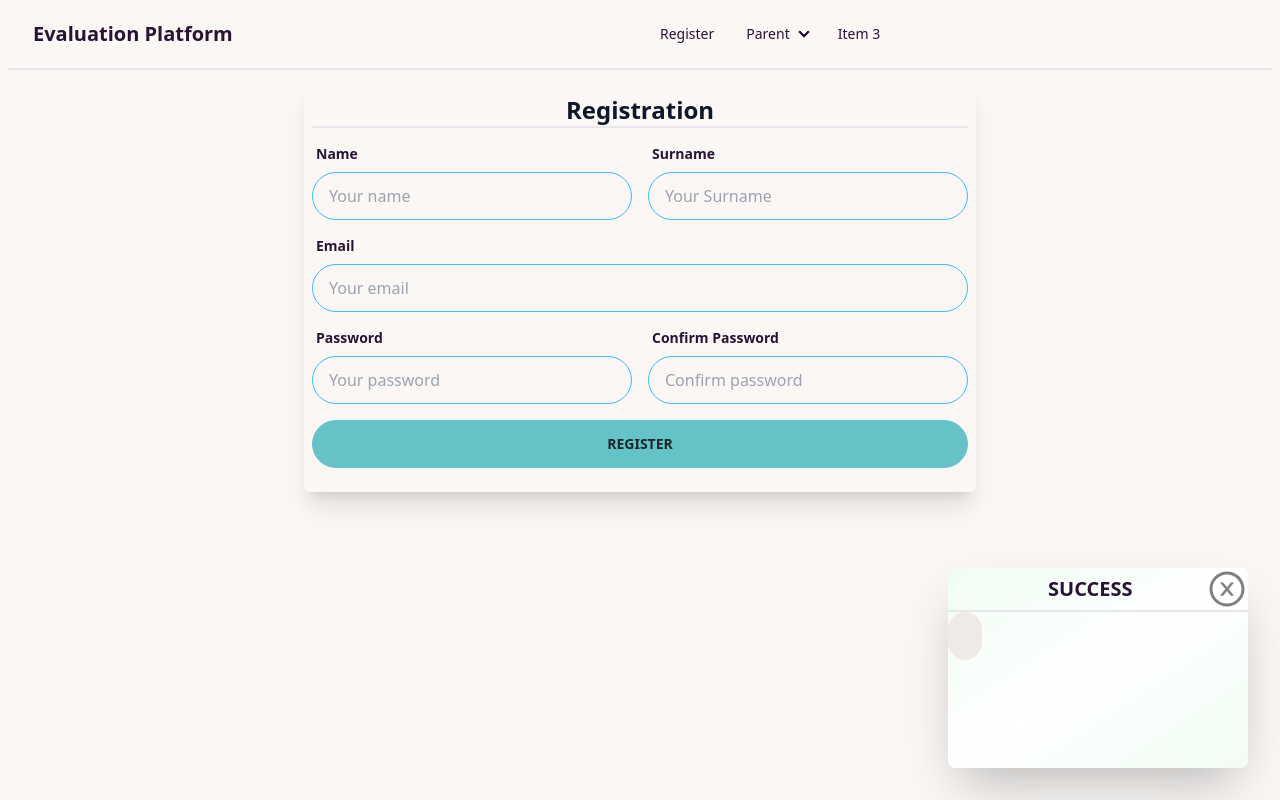
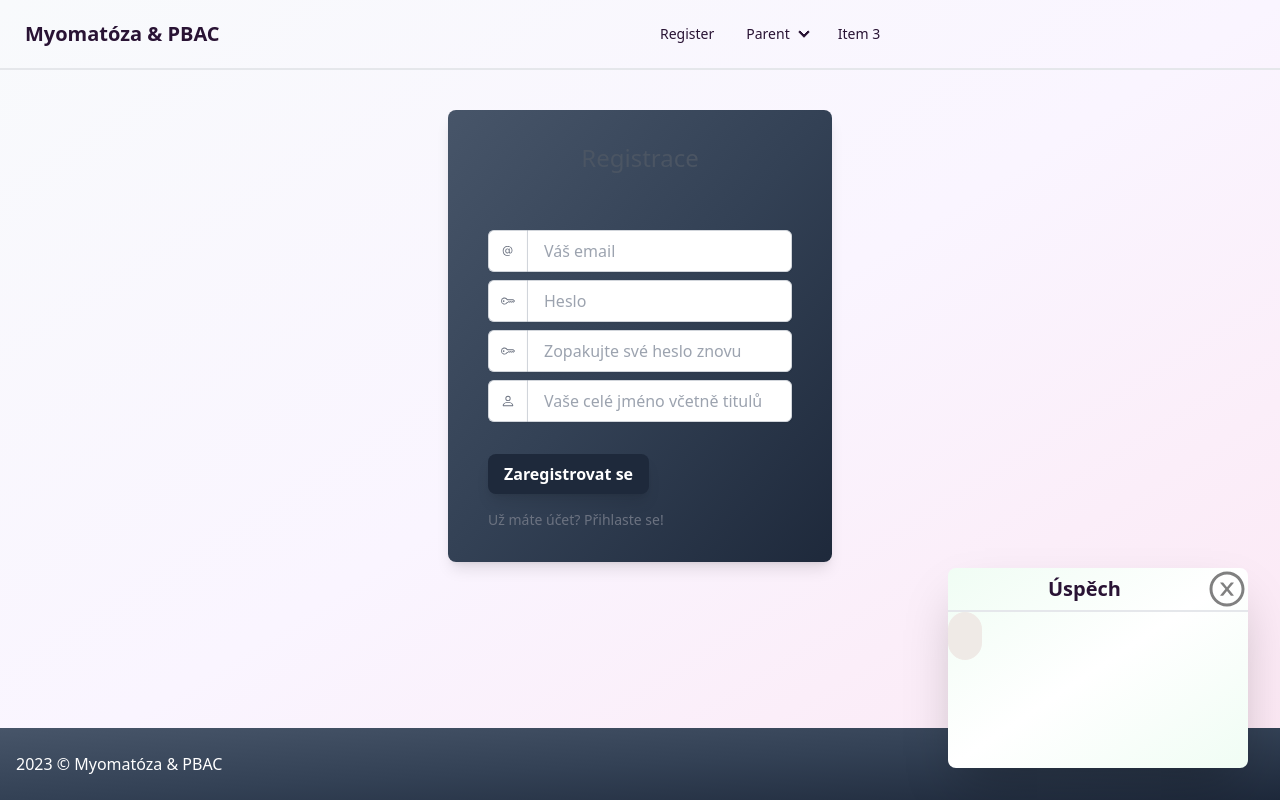
Before and after one commit to jaroslavhuss/myomatoza-pbac, a React (Vite) app in the folder apps/client/: page /register in a window 1280 px wide. Built offline with nearby package versions, Linux system fonts and the light colour scheme.

Commit message:
changes done

```diff
--- a/apps/client/index.html
+++ b/apps/client/index.html
@@ -4,7 +4,7 @@
     <meta charset="UTF-8" />
     <link rel="icon" type="image/svg+xml" href="/vite.svg" />
     <meta name="viewport" content="width=device-width, initial-scale=1.0" />
-    <title>Vite + React + TS</title>
+    <title>Myomatóza & PBAC</title>
   </head>
   <body>
     <div id="root"></div>
--- a/apps/client/src/App.tsx
+++ b/apps/client/src/App.tsx
@@ -8,6 +8,7 @@ import Register from "./components/Users/Register";
 import { Route, Routes } from "react-router-dom";
 import { useSelector } from "react-redux";
 import { ISuccessGlobalState } from "./store/store";
+import Footer from "./components/GlobalComponents/Footer";
 
 export default function App() {
   const showSuccess: boolean | undefined = useSelector(
@@ -17,13 +18,16 @@ export default function App() {
   );
 
   return (
-    <div className="max-w-7xl mx-auto px-2">
-      <Navigation />
-      <Routes>
-        <Route path="/" element={<Login name="Title" />} />
-        <Route path="/register" element={<Register />} />
-      </Routes>
-      {showSuccess && <Success />}
+    <div className="min-h-screen flex flex-col bg-gradient-to-br from-slate-50 via-purple-50 to-pink-100">
+      <div className="flex-1">
+        <Navigation />
+        <Routes>
+          <Route path="/" element={<Login />} />
+          <Route path="/register" element={<Register />} />
+        </Routes>
+        {showSuccess && <Success />}
+        <Footer />
+      </div>
     </div>
   );
 }
--- /dev/null
+++ b/apps/client/src/components/GlobalComponents/Footer.tsx
@@ -0,0 +1,17 @@
+import React from "react";
+
+interface Props {}
+
+const Footer: React.FC<Props> = ({}) => {
+  return (
+    <footer className="w-full text-white bg-gradient-to-br from-slate-600 via-slate-700 to-slate-800 absolute bottom-0">
+    <div className="flex flex-col items-center px-4 py-6 mx-auto lg:items-stretch lg:justify-between lg:flex-row max-w-7xl">
+      <div className="flex flex-col items-center justify-center w-full mx-auto lg:flex-row lg:justify-between">
+       {new Date().getFullYear()} © Myomatóza & PBAC
+      </div>
+    </div>
+  </footer>
+  );
+};
+
+export default Footer;
--- a/apps/client/src/components/GlobalComponents/Navigation.tsx
+++ b/apps/client/src/components/GlobalComponents/Navigation.tsx
@@ -21,13 +21,13 @@ const [showErrorBar, setShowErrorBar] = useState<boolean>(false)
   },[errorList.error.errorMessages.length])
   return (
     <div className="mx-auto max-w-7xl lg:border-b-2 xl:border-b-2 md:border-b-2 ">
-    <div className="navbar bg-base-100">
+    <div className="navbar">
     <div className="navbar-start">
       <div className="dropdown">
         <label tabIndex={0} className="btn btn-ghost lg:hidden">
           <svg xmlns="http://www.w3.org/2000/svg" className="h-5 w-5" fill="none" viewBox="0 0 24 24" stroke="currentColor"><path strokeLinecap="round" strokeLinejoin="round" strokeWidth="2" d="M4 6h16M4 12h8m-8 6h16" /></svg>
         </label>
-        <ul tabIndex={0} className="menu menu-sm dropdown-content mt-3 z-[1] p-2 shadow bg-base-100 rounded-box w-52">
+        <ul tabIndex={0} className="menu menu-sm dropdown-content mt-3 z-[1] p-2 shadow rounded-box w-52">
 
           <li>
             <a>Parent</a>
@@ -39,7 +39,7 @@ const [showErrorBar, setShowErrorBar] = useState<boolean>(false)
           <li><a>Item 3</a></li>
         </ul>
       </div>
-      <Link to="/" className="btn btn-ghost normal-case text-xl">Evaluation Platform</Link>
+      <Link to="/" className="btn btn-ghost normal-case text-xl">Myomatóza & PBAC</Link>
     </div>
     <div className="navbar-center hidden lg:flex">
       <ul className="menu menu-horizontal px-1">
--- a/apps/client/src/components/GlobalComponents/Success.tsx
+++ b/apps/client/src/components/GlobalComponents/Success.tsx
@@ -10,7 +10,7 @@ const Success: React.FC = ({}) => {
   });
   const dispatch = useDispatch();
   return (
-    <div className="w-[300px] h-[200px] bg-gradient-to-br from-green-50 via-white to-green-50 overflow-scroll absolute bottom-0 right-0 m-8 rounded-lg shadow-2xl">
+    <div className="w-[300px] h-[200px] bg-gradient-to-br from-green-50 via-white to-green-50 overflow-scroll absolute bottom-0 right-0 m-8 rounded-lg shadow-2xl z-20">
       <div className="relative w-auto h-auto overflow-scroll">
         <div className="grid grid-cols-3 border-b-2">
           <div className="col-span-1">{success.date}</div>
@@ -18,7 +18,7 @@ const Success: React.FC = ({}) => {
             className="col-span-1 justify-center align-middle self-center font-bold"
             style={{ fontSize: 20 }}
           >
-            SUCCESS
+            Úspěch
           </div>
           <div className="col-span-1 justify-self-end">
             <AiOutlineCloseCircle
--- a/apps/client/src/components/Users/Login.tsx
+++ b/apps/client/src/components/Users/Login.tsx
@@ -1,14 +1,80 @@
-import React from 'react';
+import React from "react";
+import { BsAt, BsKey } from "react-icons/bs";
+import { Link } from "react-router-dom";
+interface Props {}
 
-interface Props {
-  name: string;
-}
+const Login: React.FC<Props> = () => {
+  return (
+    <div className="flex flex-col items-center justify-center mt-10">
+      <div className="flex flex-col w-full max-w-sm px-4 py-8  rounded-lg shadow-lg sm:px-6 md:px-8 lg:px-10 bg-gradient-to-br from-slate-600 via-slate-700 to-slate-800">
+        <div className="self-center mb-6 text-xl font-light text-gray-600 sm:text-2xl dark:text-white">
+          Přihlášení do svého účtu
+        </div>
+        <div className="mt-8">
+          <form action="#" autoComplete="off" className="relative">
+            <div className="flex flex-col mb-2">
+              <div className="flex relative ">
+                <span className="rounded-l-md inline-flex items-center px-3 border-t bg-white border-l border-b  border-gray-300 text-gray-500 shadow-sm text-sm">
+                  <BsAt />
+                </span>
+                <input
+                  type="text"
+                  id="sign-in-email"
+                  className="rounded-r-md flex-1 appearance-none border border-gray-300 w-full py-2 px-4 bg-white text-gray-700 placeholder-gray-400
 
-const Login: React.FC<Props> = ({ name }) => {
-  return (
-    <div>
-      <h1>{name}</h1>
-      <p>Ahoj, jak to jde</p>
+                  shadow-sm text-base focus:outline-none focus:ring-2 focus:ring-purple-600 focus:border-transparent"
+                  placeholder="Your email"
+                />
+              </div>
+            </div>
+            <div className="flex flex-col mb-6">
+              <div className="flex relative ">
+                <span className="rounded-l-md inline-flex items-center px-3 border-t bg-white border-l border-b  border-gray-300 text-gray-500 shadow-sm text-sm">
+                  <BsKey />
+                </span>
+                <input
+                  type="password"
+                  id="sign-in-email"
+                  className="rounded-r-md flex-1 appearance-none border border-gray-300 w-full py-2 px-4 bg-white text-gray-700 placeholder-gray-400
+
+                  shadow-sm text-base focus:outline-none focus:ring-2 focus:ring-purple-600 focus:border-transparent"
+                  placeholder="Your password"
+                />
+              </div>
+            </div>
+            <div className="flex items-center mb-6 -mt-4">
+              <div className="flex ml-auto">
+                <a
+                  href="#"
+                  className="inline-flex text-xs font-thin text-gray-500 sm:text-sm dark:text-gray-100 hover:text-gray-700 dark:hover:text-white"
+                >
+                  Zapomněli jste heslo?
+                </a>
+              </div>
+            </div>
+            <div className="flex w-full mt-8">
+            <button
+              type="submit"
+              className="py-2 px-4 focus:ring-offset-purple-200
+              text-white transition ease-in duration-200 text-center text-base font-semibold focus:outline-none focus:ring-2 focus:ring-offset-2  rounded-lg bg-slate-800 shadow-lg hover:bg-slate-400"
+            >
+              Zaregistrovat se
+            </button>
+          </div>
+            <div className="flex items-center mt-4">
+              <div className="flex mr-auto">
+                <Link
+                  to="/register"
+                  className="inline-flex text-xs font-thin text-gray-500 sm:text-sm dark:text-gray-100 hover:text-gray-700 dark:hover:text-white"
+                >
+                  Nemáte účet? Zaregistrujte se
+                </Link>
+              </div>
+            </div>
+
+          </form>
+        </div>
+      </div>
     </div>
   );
 };
--- a/apps/client/src/components/Users/Register.tsx
+++ b/apps/client/src/components/Users/Register.tsx
@@ -1,193 +1,145 @@
-import React, { useEffect, useState } from "react";
-import { emptyFormData, FormData } from "./interface_empty/register.interface";
+import React, { useState } from "react";
+import { BsAt, BsKey, BsPerson } from "react-icons/bs";
+import { Link } from "react-router-dom";
+import {  IFormData, emptyFormData} from "./interface_empty/register.interface";
+import {validatePasswords, isPasswordValid} from "../../utils/InputValidations"
+import { useDispatch } from "react-redux";
 import { setError } from "../../store/gsms/errorSlice";
-import { useDispatch } from "react-redux";
-import { AxiosAPI } from "../../utils/AxiosApi";
+interface Props {}
+const Register: React.FC<Props> = ({}) => {
+  const dispatch = useDispatch()
+  const [allowEmail, setAllowEmail] = useState<boolean>(true);
+  const [formData, setFormData] = useState<IFormData>(emptyFormData);
 
-const Register: React.FC = () => {
-  const dispatch = useDispatch();
-  const [formData, setFormData] = useState<FormData>(emptyFormData)
-  const [errorMessage, setErrorMessage] = useState<string>("");
-  const [errorStatus, setErrorStatus] = useState<boolean>(true);
-
-  useEffect(() => {
-    setTimeout(() => {
-      setErrorMessage("");
-      setErrorStatus(false);
-    }, 5000);
-  }, [errorMessage, errorStatus]);
-
-  //Handle submit with axios:
-
- const handleSubmit = async (e: React.FormEvent<HTMLFormElement>) => {
+  const handleRegistrationSubmit = (e: React.FormEvent<HTMLFormElement>) => {
     e.preventDefault();
-    const { name, surname, email, password, confirmedPassword } = formData;
-    if (name === "") {
+    /**
+     * Password validation
+     */
+    const passValid:boolean = isPasswordValid(formData.password);
+    if(!passValid){
       dispatch(setError({
-        message:"Name is required",
-        rawData:"Name can not be empty! Please enter a name!",
+        message:"Heslo musí obsahovat alespoň 8 znaků, písmeno a číslo!",
+        rawData:""
       }))
       return;
     }
-
-    if (surname === "") {
+    const passMatch:boolean = validatePasswords(formData.password, formData.confirmedPassword);
+    if(!passMatch){
       dispatch(setError({
-        message:"Surname is required",
-        rawData:"Surname can not be empty! Please enter a surname!",
+        message:"Hesla se neshodují",
+        rawData:""
       }))
       return;
     }
-
-    if (email === "") {
-      dispatch(setError({
-        message:"Email is required",
-        rawData:"Email can not be empty! Please enter a email!",
-      }))
-      return;
+  };
+  return (
+    <div className="flex flex-col items-center justify-center mt-10">
+      <div className="flex flex-col w-full max-w-sm px-4 py-8  rounded-lg shadow-lg sm:px-6 md:px-8 lg:px-10 bg-gradient-to-br from-slate-600 via-slate-700 to-slate-800">
+        <div className="self-center mb-6 text-xl font-light text-gray-600 sm:text-2xl dark:text-white">
+          Registrace
+        </div>
+        <div className="mt-8">
+          <form action="#" autoComplete="off" className="relative" onSubmit={handleRegistrationSubmit}>
+            <div className="flex flex-col mb-2">
+              <div className="flex relative ">
+                <span className="rounded-l-md inline-flex items-center px-3 border-t bg-white border-l border-b  border-gray-300 text-gray-500 shadow-sm text-sm">
+                  <BsAt />
+                </span>
+                <input
+                  name="hcp-email"
+                  type="text"
+                  className="rounded-r-md flex-1 appearance-none border border-gray-300 w-full py-2 px-4 bg-white text-gray-700 placeholder-gray-400
+                shadow-sm text-base focus:outline-none focus:ring-2 focus:ring-purple-600 focus:border-transparent"
+                  placeholder="Váš email"
+                  autoComplete="off"
+                  disabled={allowEmail}
+                  onMouseOver={() => {
+                    setAllowEmail(false);
+                  }}
+                  onFocus={() => {
+                    setAllowEmail(false);
+                  }}
+                  onMouseLeave={() => {
+                    setAllowEmail(true);
+                  }}
+                  value={formData?.email}
+                  onChange={(e) => {
+                    setFormData({
+                      ...formData,
+                      email: e.target.value,
+                    });
                   }
-
-    const emailRegex = new RegExp(
-      // eslint-disable-next-line no-useless-escape
-      "^[a-zA-Z0-9_.+-]+@[a-zA-Z0-9-]+.[a-zA-Z0-9-.]+$"
-    );
-    if (!emailRegex.test(email)) {
-      dispatch(setError({
-        message:"Email is not valid",
-        rawData:"Email is not valid! Please enter a valid email!",
-      }))
-      return;
                   }
-
-    if (password === "") {
-     dispatch(setError({
-        message:"Password is required",
-        rawData:"Password can not be empty! Please enter a password!",
-      }))
-
-      return;
-    }
-
-    if (confirmedPassword === "") {
-      dispatch(setError({
-        message:"Confirmed password is required",
-        rawData:"Confirmed password can not be empty! Please enter a confirmed password!",
-      }))
-      return;
-    }
-
-    if (password !== confirmedPassword) {
-      dispatch(setError({
-        message:"Password and confirmed password are not the same",
-        rawData:"Password and confirmed password are not the same! Please enter a same password!",
-      }))
-      return;
-    }
-
-    try {
-    const results = await AxiosAPI("/auth/register", "POST", formData)
-    console.log(results)
-    } catch (error:any) {
-      dispatch(setError({
-        message:error.message,
-        rawData:JSON.stringify(error),
-      }))
-
-    }
-  };
-
-
-
-  return (
-    <form className="max-w-2xl text-center mx-auto  m-2 rounded-md shadow-xl pt-2 pb-4 px-2" onSubmit={handleSubmit}>
-      <h2 className="text-center text-2xl text-slate-900 font-bold border-b-2 my-2">
-        Registration
-
-
-      </h2>
-
-      <div className="grid grid-cols-2 gap-4 my-2" >
-        <div className="col-span-1">
-          <label className="label">
-            <span className="label-text font-bold">Name</span>
-          </label>
-          <input
-            type="text"
-            placeholder="Your name"
-            className="input input-bordered input-info w-full max-w-2xl hover:scale-[1.8px] transition-all duration-500 ease-in-out"
-            value={formData?.name}
-           onChange={(e) => setFormData({...formData, name:e.target.value})}
-          />
-        </div>
-        <div className="col-span-1">
-          <label className="label">
-            <span className="label-text font-bold">Surname</span>
-          </label>
-          <input
-            type="text"
-            placeholder="Your Surname"
-            className="input input-bordered input-info w-full max-w-2xl hover:scale-[1.8px] transition-all duration-500 ease-in-out"
-            value={formData?.surname}
-            onChange={(e) => setFormData({...formData, surname:e.target.value})}
-
-          />
-        </div>
-      </div>
-      <div className="grid grid-cols-1 gap-4 my-2">
-        <div className="col-span-1">
-          <label className="label">
-            <span className="label-text font-bold">Email</span>
-          </label>
-          <input
-            type="text"
-            placeholder="Your email"
-            className="input input-bordered input-info w-full max-w-2xl hover:scale-[1.8px] transition-all duration-500 ease-in-out"
-            value={formData?.email}
-            onChange={(e) => setFormData({...formData, email:e.target.value})}
                 />
               </div>
             </div>
 
-      <div className="grid grid-cols-2 gap-4 my-2">
-        <div className="col-span-1">
-          <label className="label">
-            <span className="label-text font-bold">Password</span>
-          </label>
+            <div className="flex flex-col mb-2">
+              <div className="flex relative ">
+                <span className="rounded-l-md inline-flex items-center px-3 border-t bg-white border-l border-b  border-gray-300 text-gray-500 shadow-sm text-sm">
+                  <BsKey />
+                </span>
                 <input
+                  autoComplete="off"
                   type="password"
-            placeholder="Your password"
-            className="input input-bordered input-info w-full max-w-2xl hover:scale-[1.8px] transition-all duration-500 ease-in-out"
-            value={formData?.password}
-            onChange={(e) => setFormData({...formData, password:e.target.value})}
+                  className="rounded-r-md flex-1 appearance-none border border-gray-300 w-full py-2 px-4 bg-white text-gray-700 placeholder-gray-400
+                shadow-sm text-base focus:outline-none focus:ring-2 focus:ring-purple-600 focus:border-transparent"
+                  placeholder="Heslo"
                 />
               </div>
-        <div className="col-span-1">
-          <label className="label">
-            <span className="label-text font-bold">Confirm Password</span>
-          </label>
+            </div>
+            <div className="flex flex-col mb-2">
+              <div className="flex relative ">
+                <span className="rounded-l-md inline-flex items-center px-3 border-t bg-white border-l border-b  border-gray-300 text-gray-500 shadow-sm text-sm">
+                  <BsKey />
+                </span>
                 <input
+                  autoComplete="off"
                   type="password"
-            placeholder="Confirm password"
-            className="input input-bordered input-info w-full max-w-2xl hover:scale-[1.8px] transition-all duration-500 ease-in-out"
-            value={formData?.confirmedPassword}
-            onChange={(e) => setFormData({...formData, confirmedPassword:e.target.value})}
+                  className="rounded-r-md flex-1 appearance-none border border-gray-300 w-full py-2 px-4 bg-white text-gray-700 placeholder-gray-400
+                shadow-sm text-base focus:outline-none focus:ring-2 focus:ring-purple-600 focus:border-transparent"
+                  placeholder="Zopakujte své heslo znovu"
                 />
               </div>
-
-        <div className="col-span-2">
-         <input type="submit" value="Register"  className="btn btn-primary w-full max-w-2xl hover:scale-[1.8px] transition-all duration-500 ease-in-out"/>
+            </div>
+            <div className="flex flex-col mb-2">
+              <div className="flex relative ">
+                <span className="rounded-l-md inline-flex items-center px-3 border-t bg-white border-l border-b  border-gray-300 text-gray-500 shadow-sm text-sm">
+                  <BsPerson />
+                </span>
+                <input
+                  autoComplete="off"
+                  type="text"
+                  className="rounded-r-md flex-1 appearance-none border border-gray-300 w-full py-2 px-4 bg-white text-gray-700 placeholder-gray-400
+                shadow-sm text-base focus:outline-none focus:ring-2 focus:ring-purple-600 focus:border-transparent"
+                  placeholder="Vaše celé jméno včetně titulů"
+                />
               </div>
             </div>
-      {
-        errorMessage && (
-          <div className="alert alert-error">
-            <div className="flex-1">
-
-              <p>{errorMessage}</p>
+            <div className="flex w-full mt-8">
+              <button
+                type="submit"
+                className="py-2 px-4 focus:ring-offset-purple-200
+              text-white transition ease-in duration-200 text-center text-base font-semibold focus:outline-none focus:ring-2 focus:ring-offset-2  rounded-lg bg-slate-800 shadow-lg hover:bg-slate-400"
+              >
+                Zaregistrovat se
+              </button>
+            </div>
+            <div className="flex items-center mt-4">
+              <div className="flex mr-auto">
+                <Link
+                  to="/"
+                  className="inline-flex text-xs font-thin text-gray-500 sm:text-sm dark:text-gray-100 hover:text-gray-700 dark:hover:text-white"
+                >
+                  Už máte účet? Přihlaste se!
+                </Link>
               </div>
             </div>
-        )
-      }
           </form>
+        </div>
+      </div>
+    </div>
   );
 };
 
--- a/apps/client/src/components/Users/interface_empty/register.interface.ts
+++ b/apps/client/src/components/Users/interface_empty/register.interface.ts
@@ -1,15 +1,13 @@
-export interface FormData {
-    name:string,
-      surname:string,
-      email:string,
-      password:string,
-      confirmedPassword:string
-  }
+export interface IFormData {
+  name: string;
+  email: string;
+  password: string;
+  confirmedPassword: string;
+}
 
-  export const emptyFormData:FormData = {
-    name:"",
-    surname:"",
-    email:"",
-    password:"",
-    confirmedPassword:""
-  }
+export const emptyFormData: IFormData = {
+  name: "",
+  email: "",
+  password: "",
+  confirmedPassword: "",
+};
--- a/apps/client/src/store/store.ts
+++ b/apps/client/src/store/store.ts
@@ -20,6 +20,7 @@ export interface IErrorGlobalState {
       date?: string,
       message: string,
       rawData: string,
+      cumulation?: number,
     }[],
   }
 }
--- /dev/null
+++ b/apps/client/src/utils/InputValidations.ts
@@ -0,0 +1,23 @@
+
+export const isPasswordValid:Function = (password: string):boolean => {
+    const passwordRegex:RegExp = /^(?=.*[A-Za-z])(?=.*\d)[A-Za-z\d]{8,}$/;
+    if (passwordRegex.test(password)) {
+        return true;
+    }
+    return false;
+};
+
+export const validatePasswords:Function = (password: string, confirmPassword: string):boolean => {
+    if (password === confirmPassword) {
+        return true;
+    }
+    return false;
+};
+
+export const isEmailValid:Function = (email: string):boolean => {
+    const emailRegex:RegExp = /\S+@\S+\.\S+/;
+    if (emailRegex.test(email)) {
+        return true;
+    }
+    return false;
+}
```
Also changed, not shown: apps/client/src/components/GlobalComponents/Error.tsx (+37 -12 lines), apps/client/src/store/gsms/errorSlice.ts (+18 -0 lines). Lines whose indentation alone changed are shown as unchanged.
